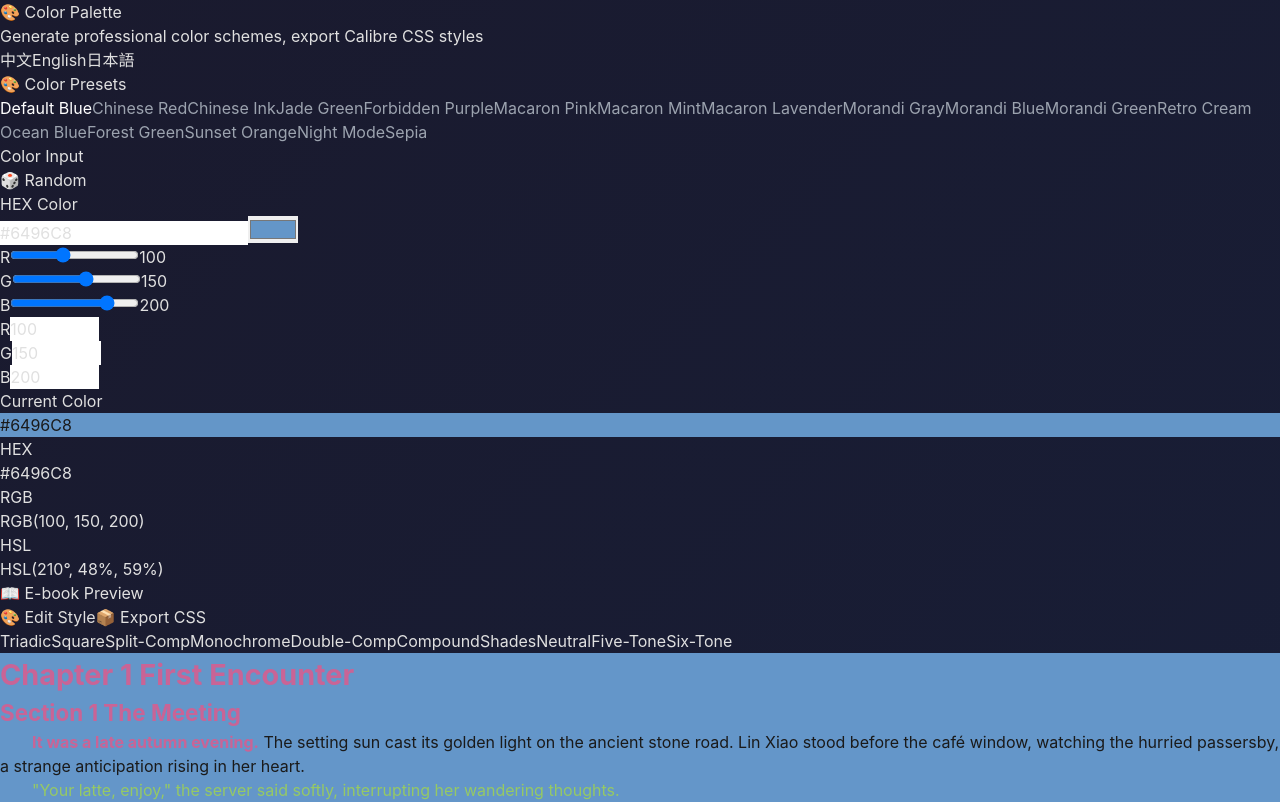
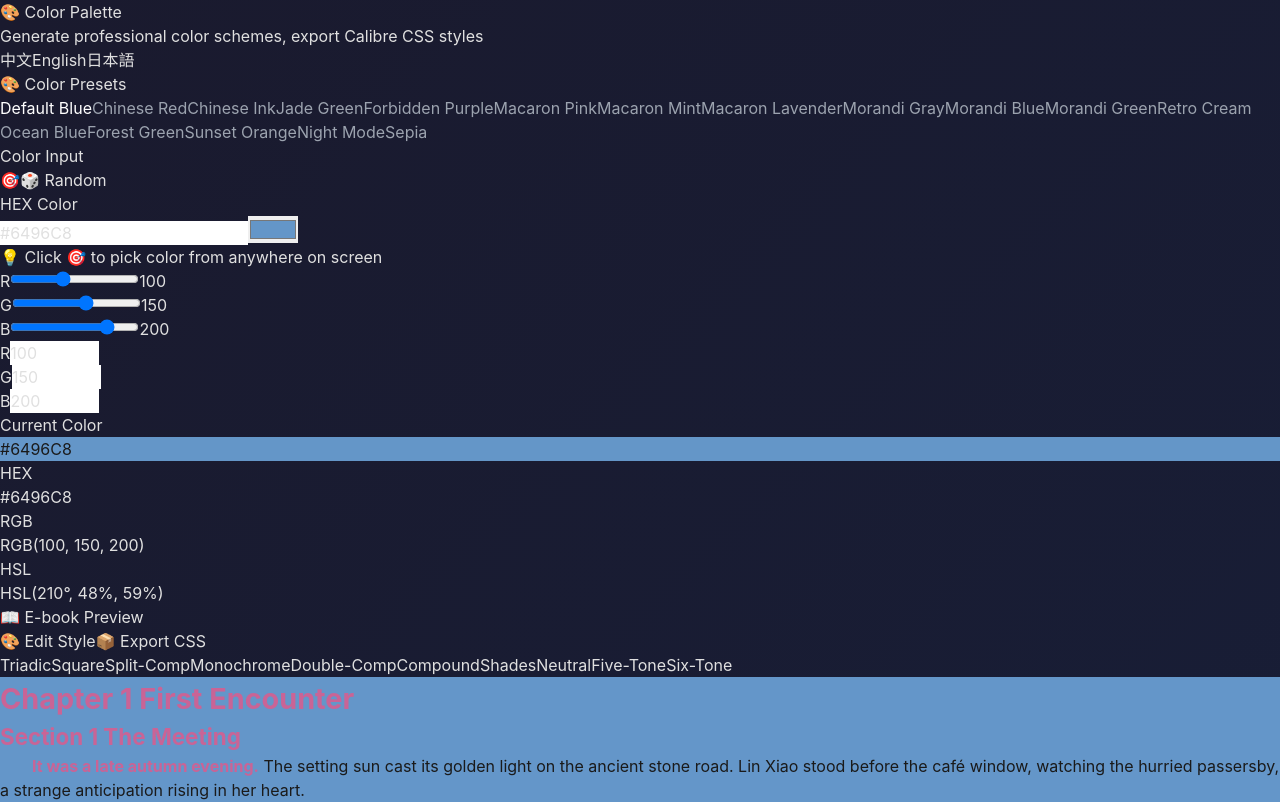
Before and after one commit to HumSunTT/Calibre-ColorPalette, a React (Vite) app: page / in a window 1280 px wide. Shown: the top 802 px of the page. Built offline with nearby package versions, Linux system fonts and the light colour scheme.

Commit message:
Add screen color picker (EyeDropper API)
- Add pick color button to extract color from screen
- Uses browser EyeDropper API (Chrome 95+, Edge 95+)
- Show hint for users about the feature
- Support 3 languages for all new text

```diff
--- a/src/components/ColorInput.tsx
+++ b/src/components/ColorInput.tsx
@@ -9,17 +9,31 @@ interface ColorInputProps {
   onRandom: () => void;
 }
 
+declare global {
+  interface Window {
+    EyeDropper?: new () => {
+      open: () => Promise<{ sRGBHex: string }>;
+    };
+  }
+}
+
 const ColorInput: React.FC<ColorInputProps> = ({ rgb, onChange, onRandom }) => {
   const { t } = useTranslation();
   const [hexInput, setHexInput] = useState(rgbToHex(rgb));
   const [hexError, setHexError] = useState(false);
   const [localRgb, setLocalRgb] = useState(rgb);
+  const [isPicking, setIsPicking] = useState(false);
+  const [eyeDropperSupported, setEyeDropperSupported] = useState(false);
 
   useEffect(() => {
     setHexInput(rgbToHex(rgb));
     setHexError(false);
     setLocalRgb(rgb);
   }, [rgb]);
+
+  useEffect(() => {
+    setEyeDropperSupported('EyeDropper' in window);
+  }, []);
 
   const handleSliderChange = (channel: 'r' | 'g' | 'b', value: number) => {
     const newRgb = { ...rgb, [channel]: value };
@@ -58,6 +72,23 @@ const ColorInput: React.FC<ColorInputProps> = ({ rgb, onChange, onRandom }) => {
     }
   };
 
+  const handlePickColor = async () => {
+    if (!window.EyeDropper) {
+      alert(t('colorInput.pickColorNotSupported'));
+      return;
+    }
+
+    try {
+      setIsPicking(true);
+      const eyeDropper = new window.EyeDropper();
+      const result = await eyeDropper.open();
+      handleHexChange(result.sRGBHex);
+    } catch {
+    } finally {
+      setIsPicking(false);
+    }
+  };
+
   const sliders = [
     { channel: 'r' as const, label: 'R', value: rgb.r },
     { channel: 'g' as const, label: 'G', value: rgb.g },
@@ -72,12 +103,28 @@ const ColorInput: React.FC<ColorInputProps> = ({ rgb, onChange, onRandom }) => {
     <div className="bg-gray-800/50 backdrop-blur-sm rounded-2xl p-5 shadow-xl">
       <div className="flex justify-between items-center mb-5">
         <h2 className="text-xl font-bold text-white">{t('colorInput.title')}</h2>
+        <div className="flex gap-2">
+          {eyeDropperSupported && (
+            <button
+              onClick={handlePickColor}
+              disabled={isPicking}
+              className={`px-3 py-1.5 rounded-lg font-medium shadow-lg text-sm transition-all ${
+                isPicking
+                  ? 'bg-green-600 text-white cursor-wait'
+                  : 'bg-gradient-to-r from-cyan-500 to-blue-500 text-white hover:opacity-90'
+              }`}
+              title={t('colorInput.pickColor')}
+            >
+              {isPicking ? '🎯...' : '🎯'}
+            </button>
+          )}
           <button
             onClick={onRandom}
             className="px-3 py-1.5 bg-gradient-to-r from-purple-500 to-pink-500 text-white rounded-lg font-medium hover:opacity-90 transition-opacity shadow-lg text-sm"
           >
             🎲 {t('colorInput.random')}
           </button>
+        </div>
       </div>
 
       <div className="mb-4">
@@ -102,6 +149,11 @@ const ColorInput: React.FC<ColorInputProps> = ({ rgb, onChange, onRandom }) => {
         </div>
         {hexError && (
           <p className="text-red-400 text-xs mt-1">{t('colorInput.hexError')}</p>
+        )}
+        {eyeDropperSupported && (
+          <p className="text-gray-500 text-xs mt-1.5">
+            💡 {t('colorInput.pickColorHint')}
+          </p>
         )}
       </div>
 
--- a/src/i18n/en.ts
+++ b/src/i18n/en.ts
@@ -11,6 +11,9 @@ export default {
     hexLabel: 'HEX Color',
     hexError: 'Please enter a valid HEX value',
     random: 'Random',
+    pickColor: 'Pick from Screen',
+    pickColorNotSupported: 'Your browser does not support color picker. Please use Chrome/Edge.',
+    pickColorHint: 'Click 🎯 to pick color from anywhere on screen',
   },
 
   colorPreview: {
--- a/src/i18n/ja.ts
+++ b/src/i18n/ja.ts
@@ -11,6 +11,9 @@ export default {
     hexLabel: 'HEX色値',
     hexError: '有効なHEX値を入力してください',
     random: 'ランダム',
+    pickColor: '画面から採色',
+    pickColorNotSupported: 'お使いのブラウザは画面採色に対応していません。Chrome/Edgeをご利用ください',
+    pickColorHint: '🎯ボタンで画面の任意の場所から色を採取できます',
   },
 
   colorPreview: {
--- a/src/i18n/zh.ts
+++ b/src/i18n/zh.ts
@@ -11,6 +11,9 @@ export default {
     hexLabel: 'HEX 颜色值',
     hexError: '请输入有效的HEX值',
     random: '随机',
+    pickColor: '屏幕取色',
+    pickColorNotSupported: '您的浏览器不支持屏幕取色功能，请使用 Chrome/Edge 浏览器',
+    pickColorHint: '点击 🎯 按钮可从屏幕任意位置取色',
   },
 
   colorPreview: {
```
Lines whose indentation alone changed are shown as unchanged.
